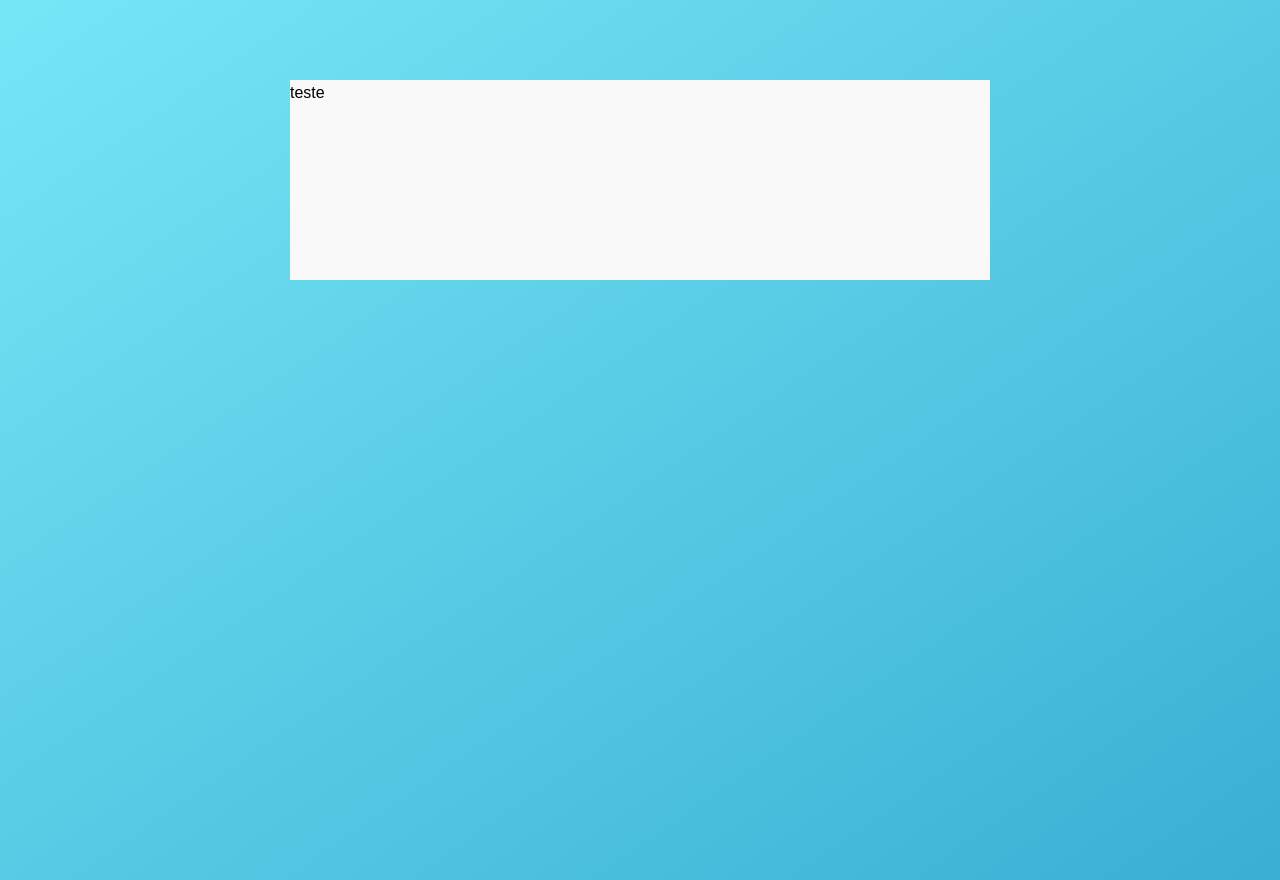
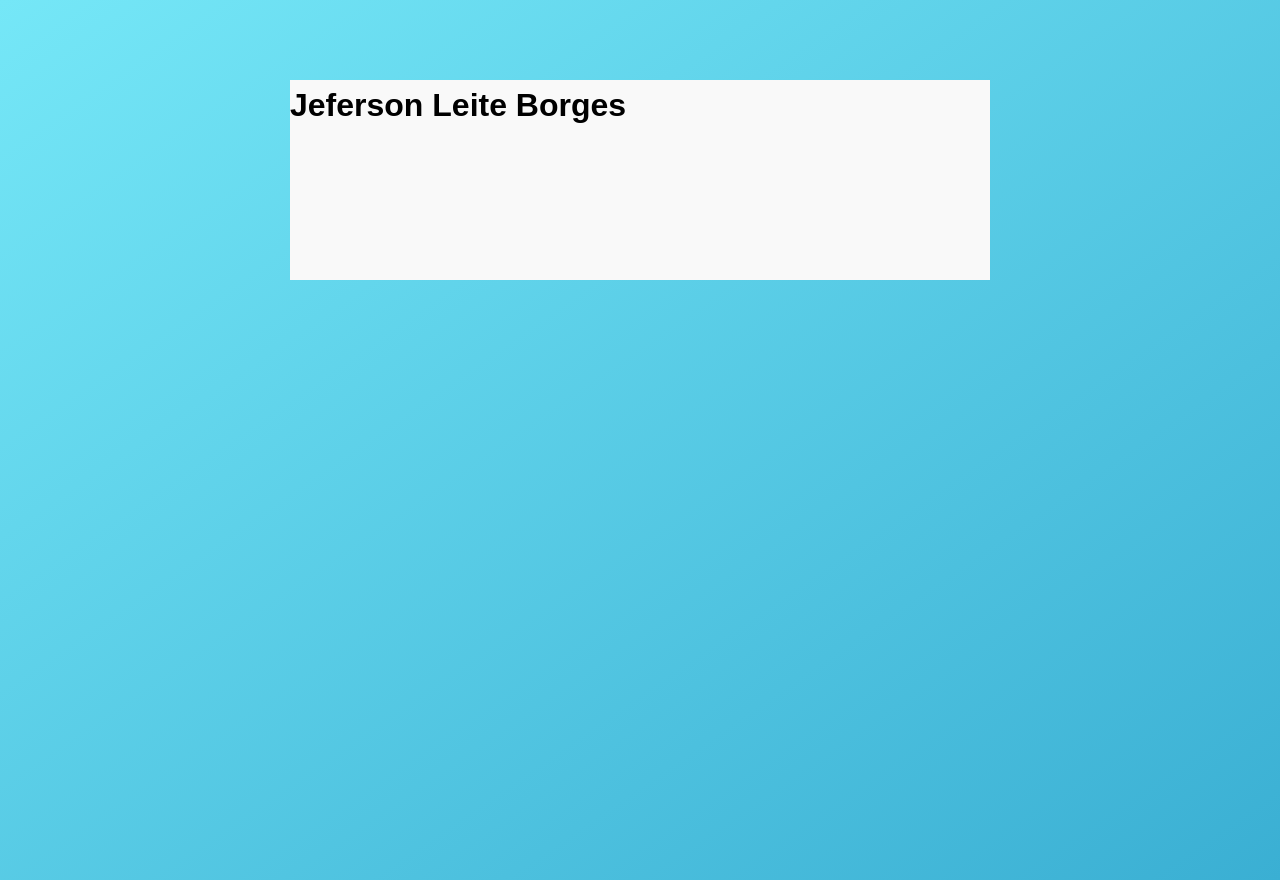
Before and after one commit to shinspiegel/jefersonleiteborges, a React (Create React App) app: page / in a window 1280 px wide. Built offline with nearby package versions, Linux system fonts and the light colour scheme.

Commit message:
Starting point and json working.

```diff
--- a/src/App.js
+++ b/src/App.js
@@ -1,11 +1,18 @@
 import React, { Component } from "react";
+import jeferson from "./json/jeferson.json";
 
 class App extends Component {
   render() {
+
+    //console log json file
+    console.log(jeferson);
+
     return (
-      <>
-        <div className="conteudo">teste</div>
-      </>
+      <div className="conteudo">
+        <div className="header">
+          <h1 className="header_heading">{jeferson.basicInfo.name}</h1>
+        </div>
+      </div>
     );
   }
 }
```
Also changed, not shown: src/json/jeferson.json (renamed from src/json/data.json).
